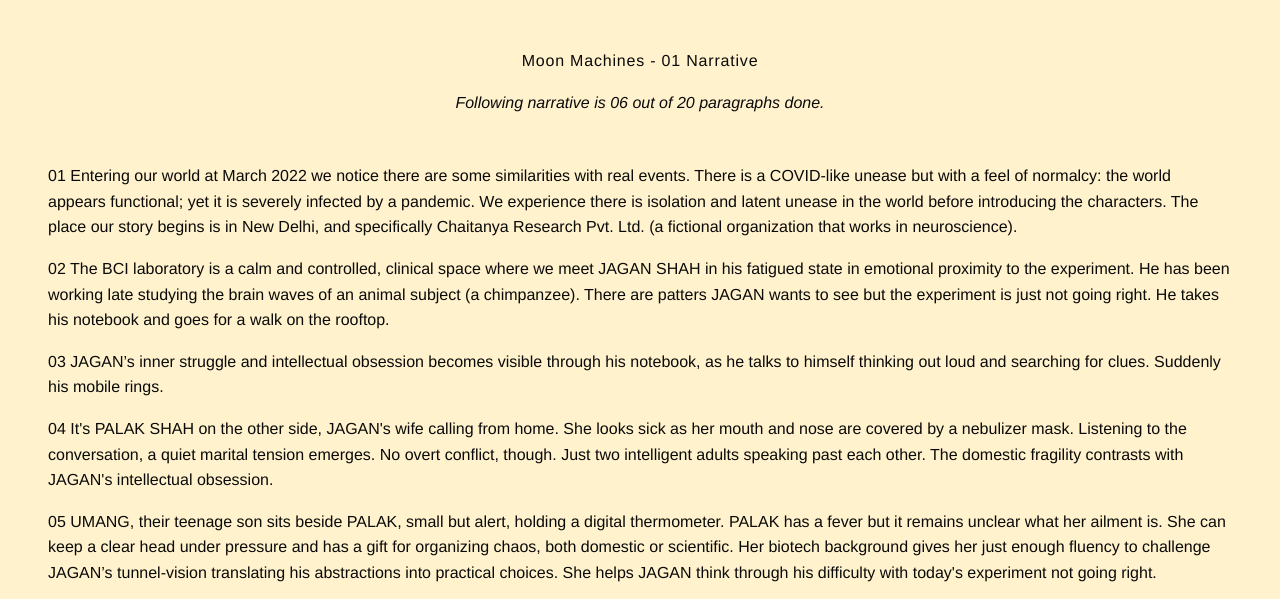
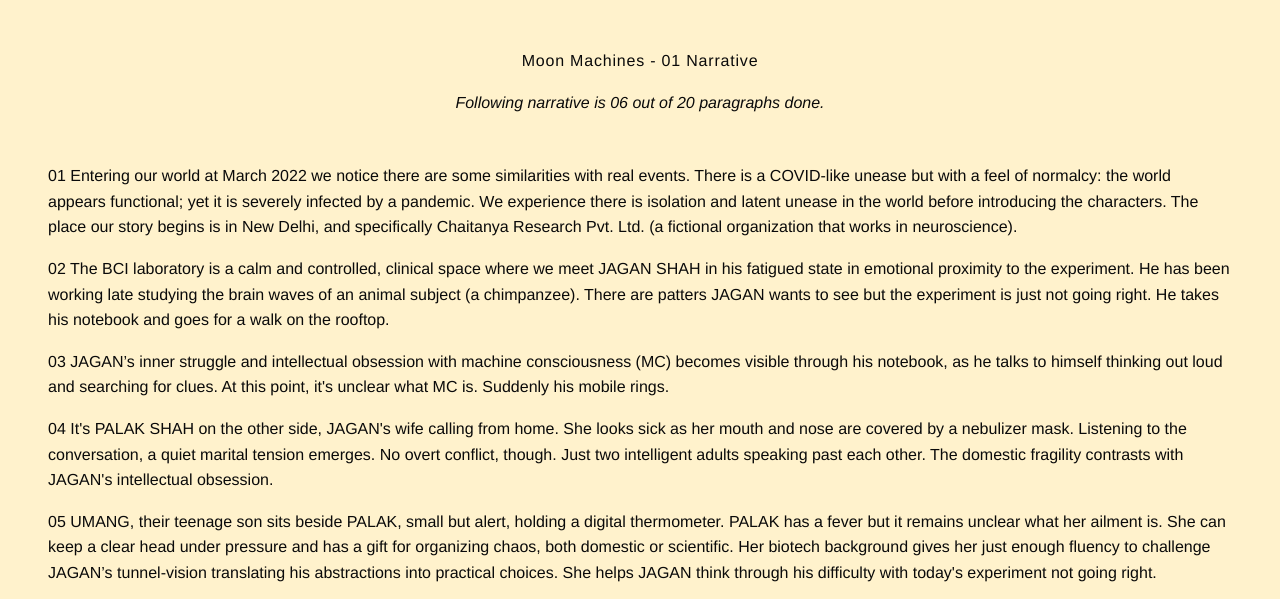
Before and after one commit to dinuda-comics/moon-machines, a plain HTML site: page 01_narrative.html in a window 1280 px wide. Shown: the top 599 px of the page. Drawn offline with Linux system fonts and the light colour scheme.

Commit message:
Update 01_narrative.html

```diff
--- a/01_narrative.html
+++ b/01_narrative.html
@@ -27,7 +27,7 @@
       <div class="column">
         <p>01 Entering our world at March 2022 we notice there are some similarities with real events. There is a COVID-like unease but with a feel of normalcy: the world appears functional; yet it is severely infected by a pandemic. We experience there is isolation and latent unease in the world before introducing the characters. The place our story begins is in New Delhi, and specifically Chaitanya Research Pvt. Ltd. (a fictional organization that works in neuroscience).</p>
         <p>02 The BCI laboratory is a calm and controlled, clinical space where we meet JAGAN SHAH in his fatigued state in emotional proximity to the experiment. He has been working late studying the brain waves of an animal subject (a chimpanzee). There are patters JAGAN wants to see but the experiment is just not going right. He takes his notebook and goes for a walk on the rooftop.</p>
-        <p>03 JAGAN’s inner struggle and intellectual obsession becomes visible through his notebook, as he talks to himself thinking out loud and searching for clues. Suddenly his mobile rings.</p>
+        <p>03 JAGAN’s inner struggle and intellectual obsession with machine consciousness (MC) becomes visible through his notebook, as he talks to himself thinking out loud and searching for clues. At this point, it's unclear what MC is. Suddenly his mobile rings.</p>
         <p>04 It's PALAK SHAH on the other side, JAGAN's wife calling from home. She looks sick as her mouth and nose are covered by a nebulizer mask. Listening to the conversation, a quiet marital tension emerges. No overt conflict, though. Just two intelligent adults speaking past each other. The domestic fragility contrasts with JAGAN's intellectual obsession.</p>
         <p>05 UMANG, their teenage son sits beside PALAK, small but alert, holding a digital thermometer. PALAK has a fever but it remains unclear what her ailment is. She can keep a clear head under pressure and has a gift for organizing chaos, both domestic or scientific. Her biotech background gives her just enough fluency to challenge JAGAN’s tunnel-vision translating his abstractions into practical choices. She helps JAGAN think through his difficulty with today's experiment not going right.</p>
         <p>06 PALAK tries to be supportive, but there's limit to that. As her husband expresses obsession, a frustrated, almost angry, PALAK fires back and hangs up. Descending stairs, JAGAN briefly reflects on uncertainty about MAL (Machine Applications Laboratory, Ahmedabad), but does not linger considering what PALAK said. A sound from lab creates alarm that something started happening while JAGAN was away.</p>
```
